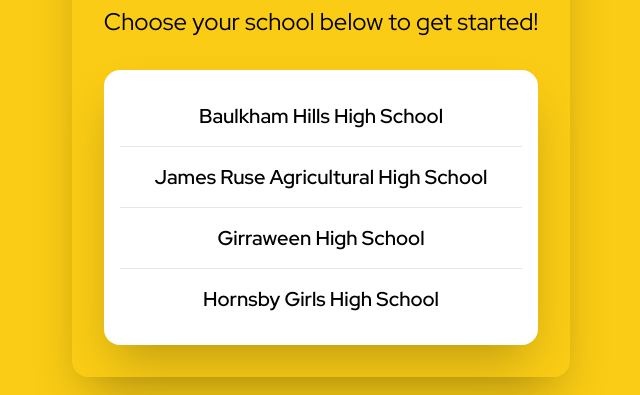
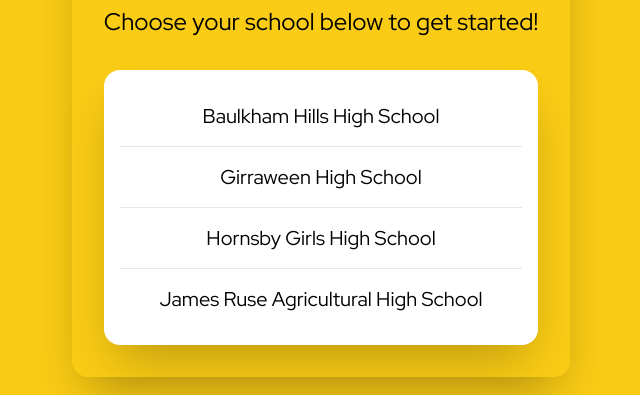
Before and after one commit to circles-png/classy, a React (Vite) app: page / in a window 1280 px wide. Shown: the part 359-754 px from the top of the page, without its empty margins (319-959 px from the left). Built offline with nearby package versions, Linux system fonts and the light colour scheme.

Commit message:
update app, add classnames util

```diff
--- a/src/App.tsx
+++ b/src/App.tsx
@@ -1,10 +1,12 @@
+import classNames from 'utils/classNames'
+
 const App = () => {
-  const schools = [
-    'Baulkham Hills High School',
-    'James Ruse Agricultural High School',
-    'Girraween High School',
-    'Hornsby Girls High School'
-  ]
+  const schools: {[school: string]: string} = {
+    'Baulkham Hills High School'         : 'hover:bg-orange-100',
+    'Girraween High School'              : 'hover:bg-amber-100',
+    'Hornsby Girls High School'          : 'hover:bg-blue-100',
+    'James Ruse Agricultural High School': 'hover:bg-green-100'
+  }
   return <>
     <div className='grid place-content-center py-4 h-full bg-yellow-400 text-center select-none'>
       <div className='flex flex-col gap-4 sm:gap-8 sm:rounded-2xl sm:shadow-2xl sm:p-8'>
@@ -16,9 +18,14 @@
           <span className='text-lg sm:text-2xl'>Choose your school below to get started!</span>
           <ul className='bg-white rounded-2xl shadow-2xl p-4 divide-y [&>li:first-child>div]:rounded-t-2xl [&>li:last-child>div]:rounded-b-2xl'>
             {
-              schools.map(
-                school => <li className='font-medium'>
-                  <div className='hover:bg-gray-200 transition p-4'>{school}</div>
+              Object.entries(schools).map(
+                ([ school, hoverStyle ]) => <li>
+                  <div className={classNames(
+                    'hover:bg-gray-200 transition-all p-4 hover:font-medium',
+                    hoverStyle
+                  )}>
+                    {school}
+                  </div>
                 </li>
               )
             }
--- /dev/null
+++ b/src/utils/classNames.tsx
@@ -0,0 +1,2 @@
+const classNames = (...classes: string[]) => classes.filter(Boolean).join(' ')
+export default classNames
```
